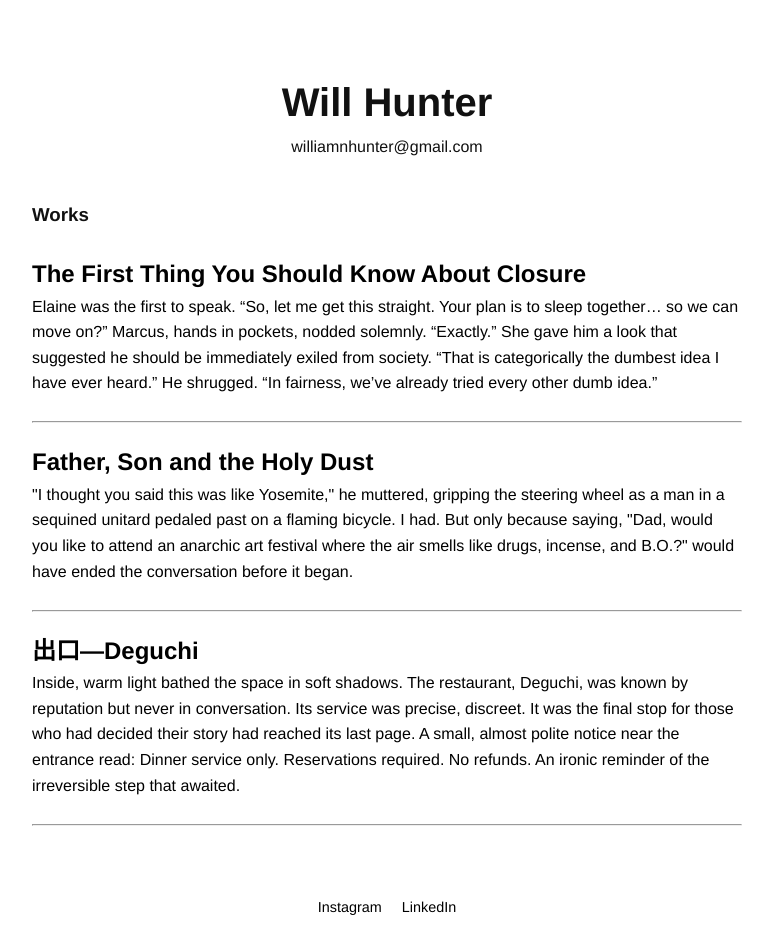
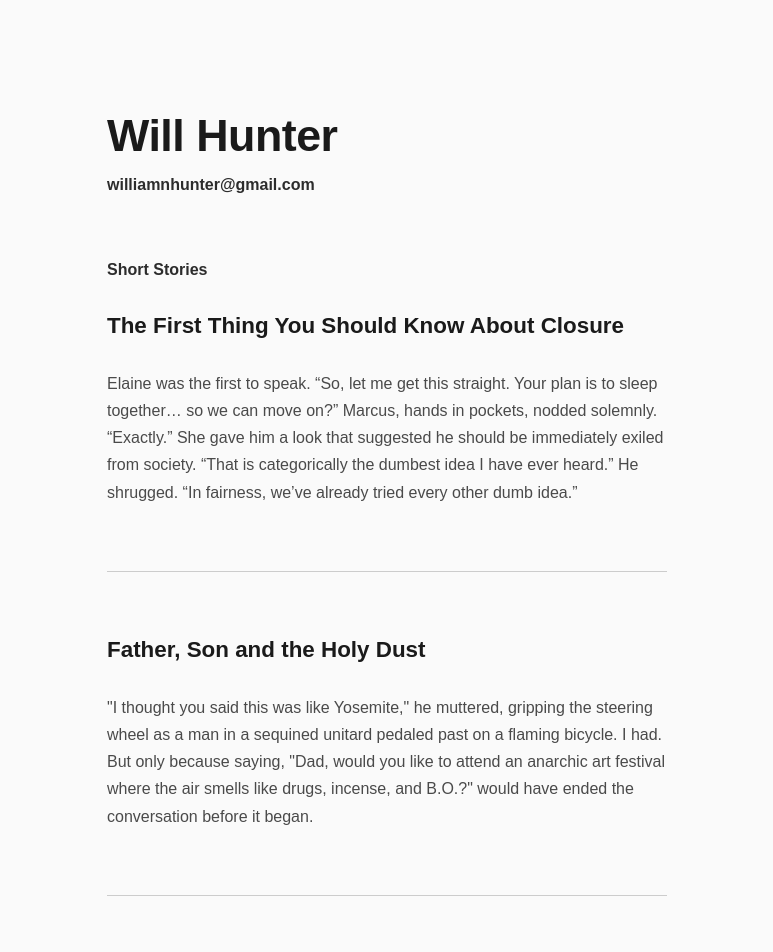
Before and after one commit to avtges/fiction, a React (Create React App) app: page / in a window 1280 px wide. Shown: the top 952 px of the page, without its empty margins (253-1026 px from the left). Built offline with nearby package versions, Linux system fonts and the light colour scheme.

Commit message:
style edits

```diff
--- a/src/App.css
+++ b/src/App.css
@@ -1,143 +1,192 @@
-/* Reset */
+/* Reset with refined defaults */
 * {
     margin: 0;
     padding: 0;
     box-sizing: border-box;
-    font-family: 'Helvetica', Arial, sans-serif;
+    font-family: sans-serif;
 }
 
 body {
-    background: #ffffff;
-    color: #111;
-    display: flex;
-    flex-direction: column;
-    align-items: center;
-    text-align: left;
+    background: #fafafa;
+    color: #2c2c2c;
     line-height: 1.6;
-    padding: 50px;
+    padding: 40px 20px;
 }
 
 /* Container */
 .container {
-    max-width: 750px;
+    max-width: 600px;
     width: 100%;
-    padding: 20px;
+    margin: 0 auto;
+    padding: 0 20px;
 }
 
 /* Header */
 .header {
-    text-align: center;
-    margin-bottom: 40px;
+    margin-top: 60px;
+    margin-bottom: 10px;
+    font-weight: 700;
 }
 
 .header h1 {
-    font-size: 2.5rem;
+    font-size: 2.8rem;
     font-weight: 700;
+    letter-spacing: -0.5px;
+    color: #1a1a1a;
+}
+
+.view-counter {
+    margin-bottom: 40px;
 }
 
 /* Navigation */
 .nav {
     display: flex;
-    justify-content: center;
-    gap: 20px;
-    margin-top: 10px;
+    gap: 32px;
+    margin-top: 24px;
 }
 
 .nav-link {
     text-decoration: none;
-    color: #333;
+    color: #6b6b6b;
+    font-size: 0.95rem;
     font-weight: 500;
+    transition: color 0.2s ease;
+    position: relative;
+}
+
+.nav-link::after {
+    content: '';
+    position: absolute;
+    width: 0;
+    height: 1px;
+    bottom: -2px;
+    left: 0;
+    background-color: #1a1a1a;
+    transition: width 0.2s ease;
+    text-decoration: none;
 }
 
 .nav-link:hover {
-    text-decoration: underline;
+    color: #1a1a1a;
+}
+
+.nav-link:hover::after {
+    width: 100%;
 }
 
 /* Intro */
 .intro {
-    margin-bottom: 40px;
-    text-align: center;
+    margin-bottom: 60px;
 }
 
 .intro h2 {
     font-size: 2rem;
-    font-weight: bold;
+    font-weight: 700;
+    color: #1a1a1a;
+    margin-bottom: 24px;
 }
 
 .intro p {
-    font-size: 1.2rem;
-    color: #555;
+    font-size: 1.1rem;
+    color: #4a4a4a;
+    max-width: 600px;
+    line-height: 1.8;
 }
 
 /* Works */
 .works {
-    margin-bottom: 40px;
+    margin-bottom: 100px;
 }
 
 .works h2 {
-    font-size: 2rem;
-    font-weight: bold;
+    font-size: 1.8rem;
+    font-weight: 300;
+    color: #1d1d1d;
     margin-bottom: 20px;
 }
 
 .work-item {
-    margin-bottom: 20px;
+    margin-bottom: 60px;
+    padding-bottom: 40px;
+    border-bottom: 1px solid #ccc;
+}
+
+.work-item:last-child {
+    border-bottom: none;
 }
 
 .work-title {
-    font-size: 1.5rem;
-    font-weight: bold;
-    color: black;
+    font-size: 1.4rem;
+    font-weight: 700;
+    color: #1a1a1a;
+    text-decoration: none;
+    display: block;
+    margin-bottom: 0px;
+    transition: color 0.2s ease;
+}
+
+.work-title:hover {
+    color: #1d1d1d;
+}
+
+.work-desc {
+    color: #4a4a4a;
+    font-size: 1rem;
+    line-height: 1.7;
+    max-width: 600px;
     text-decoration: none;
 }
 
-.work-title:hover {
-    text-decoration: underline;
-}
+/* Section */
 
-.work-desc {
-  color: black;
-  text-decoration: none;
-}
-
-.work-desc:hover {
-  text-decoration: none;
-}
-
-.work-item p {
-    color: #555;
+.h3 {
+    color: #ccc;
 }
 
 /* Footer */
 .footer {
-    text-align: center;
-    padding: 20px;
-    margin-top: 40px;
+    margin-top: 80px;
+    padding: 40px 0;
+    color: #6b6b6b;
     font-size: 0.9rem;
-    color: #777;
 }
 
 .social-links {
-    margin-top: 10px;
+    margin-top: 24px;
+    display: flex;
+    gap: 24px;
 }
 
 .social-link {
     text-decoration: none;
-    color: black;
-    margin: 0 10px;
+    color: #6b6b6b;
+    transition: color 0.2s ease;
 }
 
 .social-link:hover {
-    text-decoration: underline;
+    color: #1a1a1a;
 }
 
 /* Responsive */
-@media (max-width: 600px) {
+@media (max-width: 768px) {
     .header h1 {
-        font-size: 2rem;
+        font-size: 2.4rem;
     }
 
     .intro h2, .works h2 {
-        font-size: 1.8rem;
+        font-size: 1.6rem;
+    }
+
+    .intro p {
+        font-size: 1rem;
+    }
+
+    .work-title {
+        font-size: 1.2rem;
+    }
+
+    body {
+        padding: 24px 16px;
     }
 }
--- a/src/App.js
+++ b/src/App.js
@@ -1,4 +1,4 @@
-import React from "react";
+import React, { useState, useEffect } from "react";
 import { BrowserRouter as Router, Route, Routes, Link, useParams } from "react-router-dom";
 import "./App.css";
 import { works } from "./works";
@@ -13,7 +13,7 @@ const Home = () => (
             <p><em></em></p>
         </section>
         <section className="works">
-            <h3>Works</h3>
+            <h4>Short Stories</h4>
             <br />
             {works.map(work => (
                 <div key={work.id} className="work-item">
@@ -22,7 +22,6 @@ const Home = () => (
                     <Link to={`/work/${work.id}`} className="work-desc">{work.description}</Link>
                     <br />
                     <br />
-                    <hr />
                 </div>
             ))}
         </section>
@@ -38,13 +37,25 @@ const Home = () => (
 const WorkDetail = () => {
     const { workId } = useParams();
     const work = works.find(w => w.id === parseInt(workId));
+    const [views, setViews] = useState(0);
+
+    useEffect(() => {
+        const storedViews = localStorage.getItem(`views-${workId}`);
+        const newViews = storedViews ? parseInt(storedViews) + 1 : 1;
+        setViews(newViews);
+        localStorage.setItem(`views-${workId}`, newViews);
+
+        // Scroll to top when page loads
+        window.scrollTo(0, 0);
+
+    }, [workId]);
 
     return work ? (
-        <div className="container">
-            <header className="header">{work.title}</header>
-            <p></p>
-            <p></p>
-            <div className="story-content">
+        <div className="container exaggerated">
+            <header className="header exaggerated-header">{work.title}</header>
+            <p className="view-counter"><em>Views: {views}</em></p>
+            <p className="exaggerated-description">{work.description}</p>
+            <div className="story-content exaggerated-text">
                 {work.fullText.split("\n").map((paragraph, index) => (
                     paragraph.trim() ? (
                         <p key={index} dangerouslySetInnerHTML={{
@@ -55,7 +66,6 @@ const WorkDetail = () => {
                     ) : <br key={index} />
                 ))}
             </div>
-            <br />
             <Link to="/" className="nav-link">Back to Home</Link>
         </div>
     ) : <p className="missing">Work not found</p>;
```
